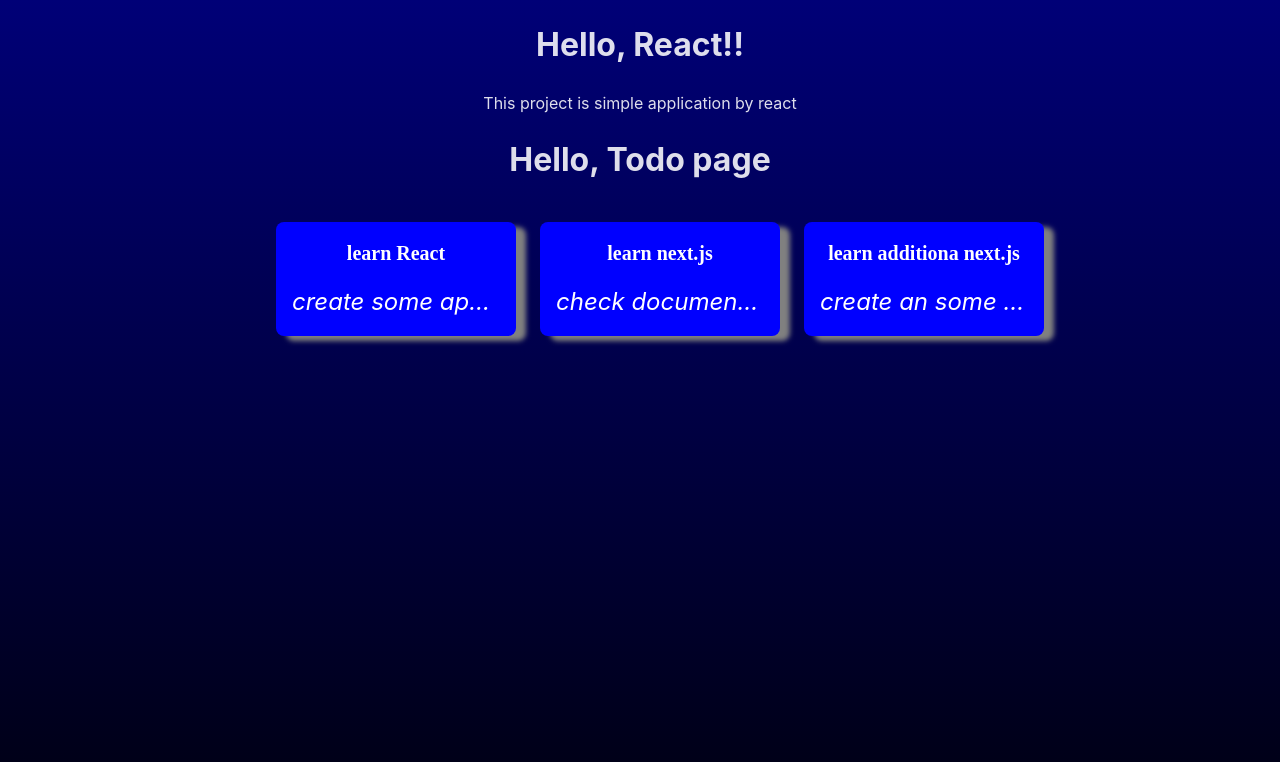
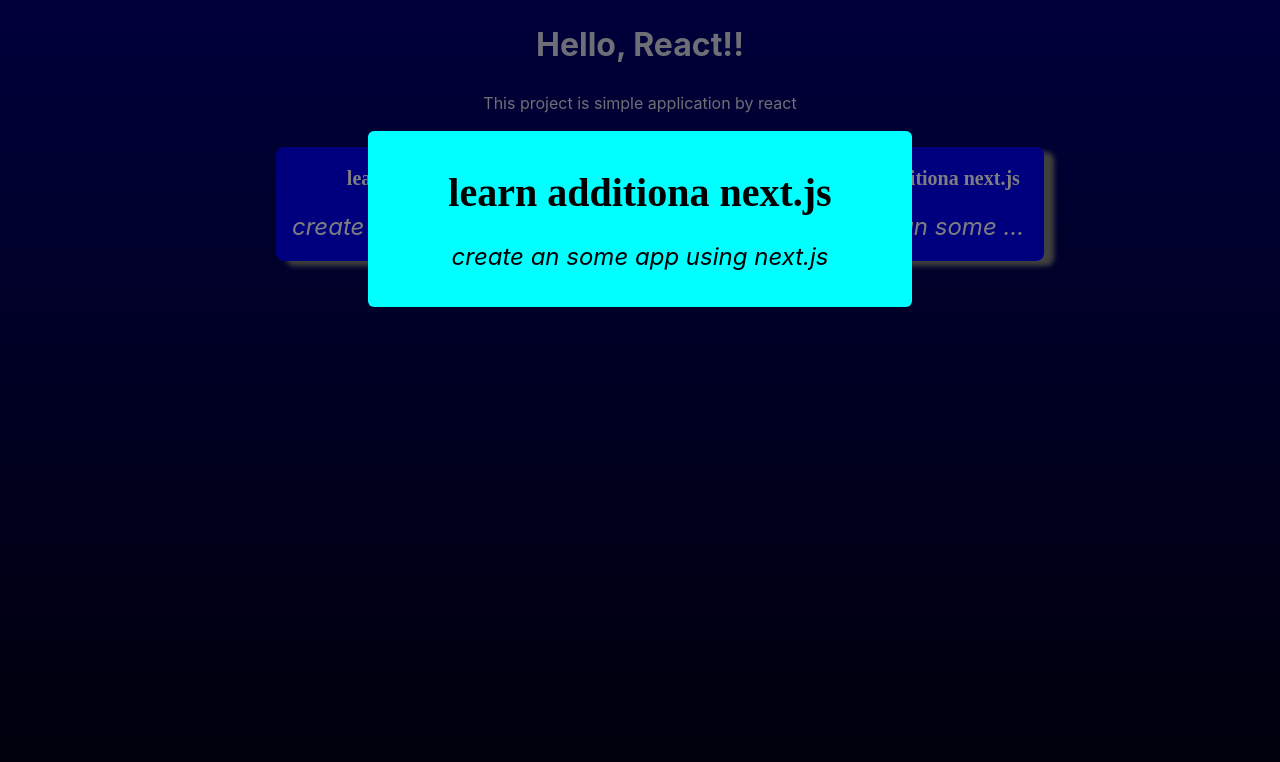
Before and after one commit to rm-ryou/react_play_ground, a React (Vite) app: page /1 in a window 1280 px wide. Shown: the top 762 px of the page. Built offline with nearby package versions, Linux system fonts and the light colour scheme.

Commit message:
add todo page

```diff
--- a/src/app/Todo.tsx
+++ /dev/null
@@ -1,5 +0,0 @@
-const Todo = () => {
-  return (<h1>Hello, Todo page</h1>)
-}
-
-export default Todo;
--- a/src/app/TodoList.tsx
+++ b/src/app/TodoListLayout.tsx
@@ -1,8 +1,8 @@
-import { Outlet } from "react-router-dom"
+import { Outlet } from 'react-router-dom';
 
 import TodoListContainer from '@/features/todos/components/TodoListContainer';
 
-const TodoList = () => {
+const TodoListLayout = () => {
   return (
     <>
       <Outlet />
@@ -13,4 +13,4 @@
   );
 };
 
-export default TodoList;
+export default TodoListLayout;
--- a/src/components/organisms/Modal.tsx
+++ b/src/components/organisms/Modal.tsx
@@ -7,7 +7,7 @@
   const navigate = useNavigate();
 
   const closeModal = () => {
-    navigate('..')
+    navigate('..');
   };
 
   return (
--- /dev/null
+++ b/src/features/todos/components/TodoContainer.tsx
@@ -0,0 +1,10 @@
+import { TodoData } from '@/data';
+import TodoPresentational from './TodoPresentational';
+
+const TodoContainer = () => {
+  const todo = TodoData[2];
+
+  return <TodoPresentational todo={todo} />;
+};
+
+export default TodoContainer;
--- /dev/null
+++ b/src/features/todos/components/TodoPresentational.module.css
@@ -0,0 +1,20 @@
+.todo {
+  padding: 1rem;
+  width: 30rem;
+}
+
+.title {
+  font-size: 2.5rem;
+  font-family: serif;
+  font-weight: bold;
+  color: black;
+  margin: 0;
+}
+
+.contents {
+  white-space: pre-wrap;
+  font-size: 1.5rem;
+  font-style: italic;
+  margin: 1rem 0 0 0;
+  color: black;
+}
--- /dev/null
+++ b/src/features/todos/components/TodoPresentational.tsx
@@ -0,0 +1,21 @@
+import Modal from '@/components/organisms/Modal';
+import type { Todo } from '@/domains/types';
+
+import classes from './TodoPresentational.module.css';
+
+interface TodoProps {
+  todo: Todo;
+}
+
+const TodoPresentational = ({ todo }: TodoProps) => {
+  return (
+    <Modal>
+      <main className={classes.todo}>
+        <p className={classes.title}>{todo.title}</p>
+        <p className={classes.contents}>{todo.contents}</p>
+      </main>
+    </Modal>
+  );
+};
+
+export default TodoPresentational;
```
Also changed, not shown: src/app/AppRouter.tsx (+6 -6 lines), 1 other file (tests, documents, lock files or other folders).
